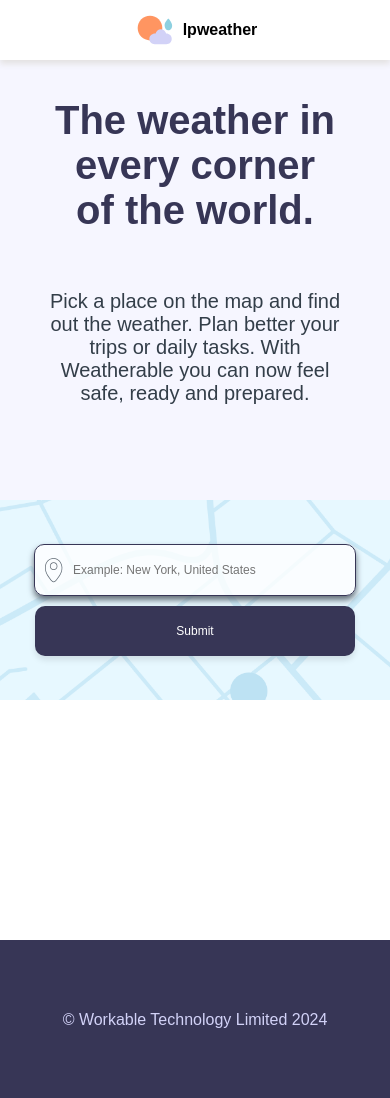
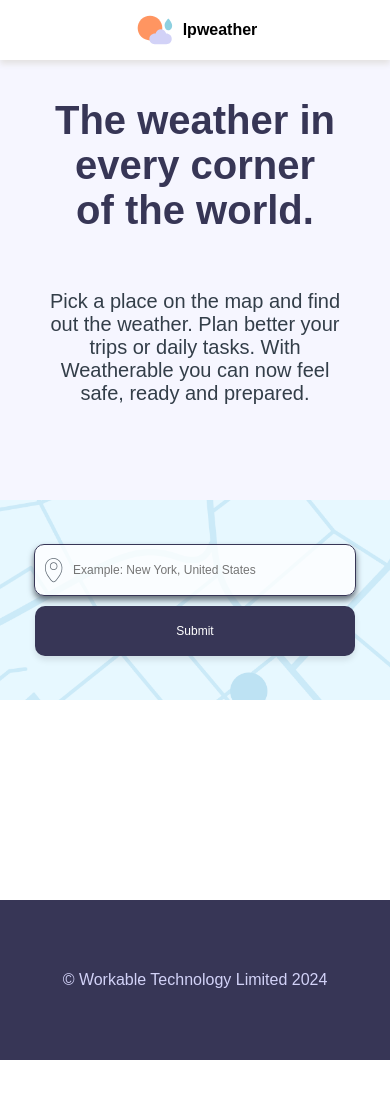
Before and after one commit to gevpa/lpweather, a React (Vite) app: page / in a window 390 px wide. After the commit the page ends 1060 px from the top, so only its background shows below. Built offline with nearby package versions, Linux system fonts and the light colour scheme.

Commit message:
minor fixes

```diff
--- a/src/components/WeatherCard/WeatherCard.tsx
+++ b/src/components/WeatherCard/WeatherCard.tsx
@@ -34,6 +34,7 @@ interface WeatherCardProps {
     country: string;
     temperature: string;
     weather: string;
+    icon: string;
     lat: number;
     lon: number;
   };
@@ -42,13 +43,16 @@ interface WeatherCardProps {
 
 function WeatherCard({ data, isRecent }: WeatherCardProps) {
   const weatherIcon =
-    weatherIcons[data.weather as keyof typeof weatherIcons] || null;
+    weatherIcons[data.icon as keyof typeof weatherIcons] || null;
 
   return (
     <div className={`weatherCard ${isRecent ? "recent" : ""}`}>
       <div className="leftContent">
         <div className="temperature">{data.temperature}</div>
-        <div className="weatherState">{data.weather}</div>
+        <div className="weatherState">
+          {data.weather.charAt(0).toUpperCase() +
+            data.weather.slice(1).toLowerCase()}
+        </div>
         <div className="city">
           {data.city}, {data.country}
         </div>
--- a/src/pages/Home/Footer/footer.css
+++ b/src/pages/Home/Footer/footer.css
@@ -1,95 +1,14 @@
 .footer-container {
-  box-sizing: border-box;
-  display: flex;
-  flex-direction: column;
-  align-items: center;
-  justify-content: flex-end;
   width: 100%;
   height: 160px;
   background-color: var(--primary-color);
-  margin-bottom: 0;
+  display: flex;
+  flex-direction: row;
   align-items: center;
-  overflow: hidden;
+  justify-content: center;
 }
 
 .footer-text {
-  justify-content: center;
-  align-items: center;
   font-size: 16px;
-  text-align: center;
-  margin-top: 75px;
-  margin-bottom: 60px;
   color: #d2d2f7;
 }
-
-@media (max-width: 1030px) {
-  .footer-container {
-    width: 100%;
-    height: 160px;
-    margin-top: 40px;
-    margin-bottom: 0;
-    align-items: center;
-  }
-
-  .footer-text {
-    text-align: center;
-    margin-top: 45px;
-    margin-bottom: 45px;
-    margin-left: 35px;
-    margin-right: 35px;
-  }
-}
-
-@media (max-width: 768px) {
-  .footer-container {
-    width: 100%;
-    height: 160px;
-    margin-top: 40px;
-    margin-bottom: 0;
-    align-items: center;
-  }
-
-  .footer-text {
-    text-align: center;
-    margin-top: 45px;
-    margin-bottom: 45px;
-    margin-left: 35px;
-    margin-right: 35px;
-  }
-}
-
-@media (max-width: 480px) {
-  .footer-container {
-    width: 100%;
-    height: 160px;
-    align-items: center;
-    justify-content: center;
-    margin-bottom: 0;
-    align-items: center;
-  }
-  .footer-text {
-    text-align: center;
-    margin-top: 45px;
-    margin-bottom: 45px;
-    margin-left: 35px;
-    margin-right: 35px;
-  }
-}
-
-@media (max-width: 375px) and (max-height: 1372px) {
-  .footer-container {
-    width: 100%;
-    height: 160px;
-    align-items: center;
-    justify-content: center;
-    margin-bottom: 0px;
-    align-items: center;
-  }
-  .footer-text {
-    text-align: center;
-    margin-top: 45px;
-    margin-bottom: 45px;
-    margin-left: 35px;
-    margin-right: 35px;
-  }
-}
--- a/src/pages/Home/SearchBar/SearchBar.tsx
+++ b/src/pages/Home/SearchBar/SearchBar.tsx
@@ -38,6 +38,7 @@ function SearchBar({
           weather: weatherData.weather[0].description,
           lat: locationData[0].lat,
           lon: locationData[0].lon,
+          icon: weatherData.weather[0].icon,
         };
         handleFoundCity(cityAndWeatherData);
       }
```
